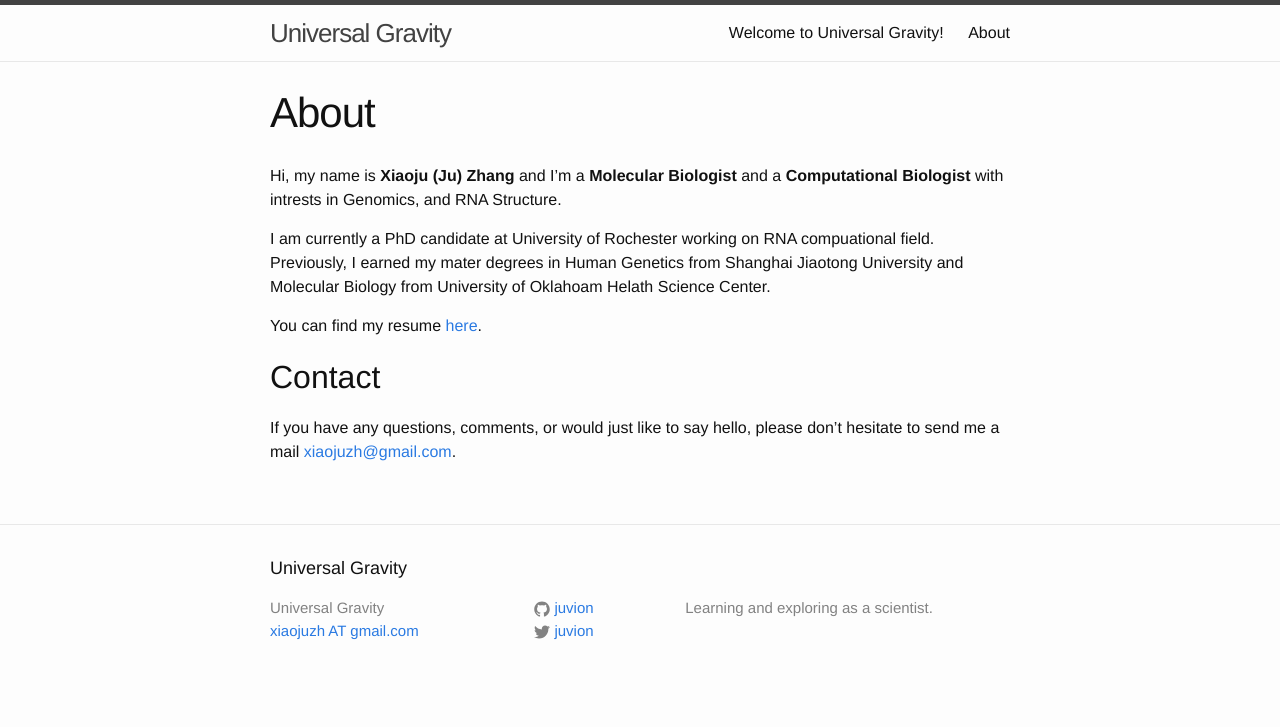
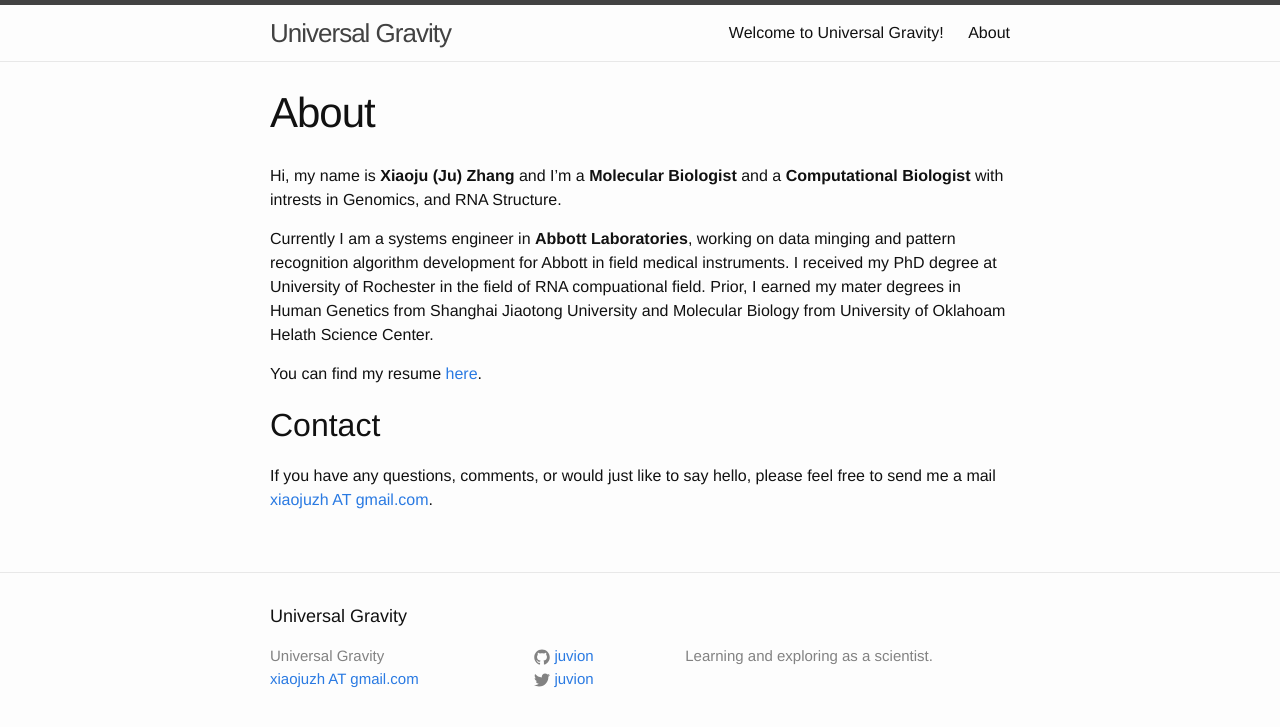
Before and after one commit to juvion/juvion.github.io, a Jekyll site: the page built from about.md, in a window 1280 px wide. Shown: the top 727 px of the page. Built offline with Jekyll 4.4.1, drawn with Linux system fonts in a browser that asks for light colours; Markdown is read by kramdown in place of the engine named in the settings.

Commit message:
Update About.md
Update current position

```diff
--- a/about.md
+++ b/about.md
@@ -8,13 +8,11 @@ page-class: page-about
 Hi, my name is __Xiaoju (Ju) Zhang__ and I’m a __Molecular Biologist__ and a __Computational Biologist__ with
 intrests in Genomics, and RNA Structure.
 
-I am currently a PhD candidate at University of Rochester working on RNA compuational field. Previously,
-I earned my mater degrees in Human Genetics from Shanghai Jiaotong University and Molecular Biology from
-University of Oklahoam Helath Science Center.
+Currently I am a systems engineer in __Abbott Laboratories__, working on data minging and pattern recognition algorithm development for Abbott in field medical instruments. I received my PhD degree at University of Rochester in the field of RNA compuational field. Prior, I earned my mater degrees in Human Genetics from Shanghai Jiaotong University and Molecular Biology from University of Oklahoam Helath Science Center.
 
 You can find my resume [here](http://juvion.github.io/resume.html).
 
 ## Contact
 
-If you have any questions, comments, or would just like to say hello, please don't hesitate to send me a
-mail [xiaojuzh@gmail.com](mailto:xiaojuzh@gmail.com).
+If you have any questions, comments, or would just like to say hello, please feel free to send me a
+mail [xiaojuzh AT gmail.com](mailto:xiaojuzh@gmail.com).
```
